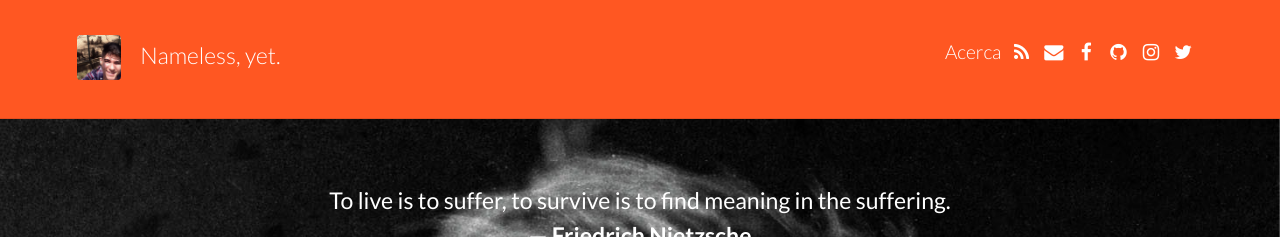
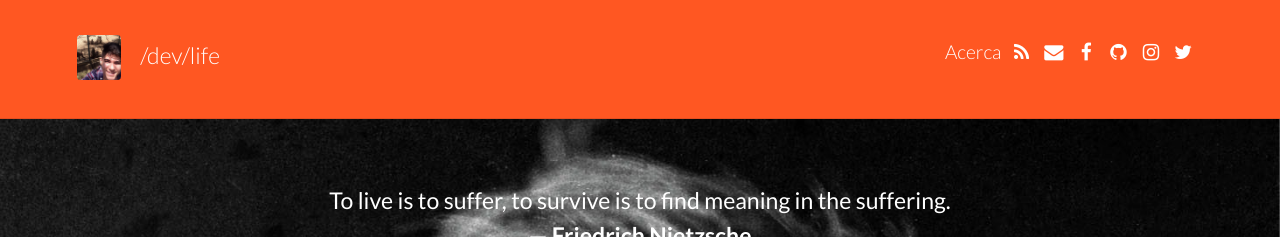
Before and after one commit to carloselhalabi/blog, a Jekyll site: the page built from index.html, in a window 1280 px wide. Shown: the top 237 px of the page. Built offline with Jekyll 4.4.1, drawn with Linux system fonts in a browser that asks for light colours; nearby versions of some CDN libraries; the list of posts is cut into pages by our own code.

Commit message:
Changed description and name of the blog

```diff
--- a/_config.yml
+++ b/_config.yml
@@ -5,7 +5,7 @@ url: "https://carloselhalabi.github.io/blog" # the base hostname & protocol for
 # THEME-SPECIFIC CONFIGURATION
 theme:
   # Meta
-  title: Nameless, yet.
+  title: /dev/life
   avatar: avatar.jpg
   gravatar: # Email MD5 hash
   description: "A blog to remind my future self that we're not absolute, but evolving things." # used by search engines
```
